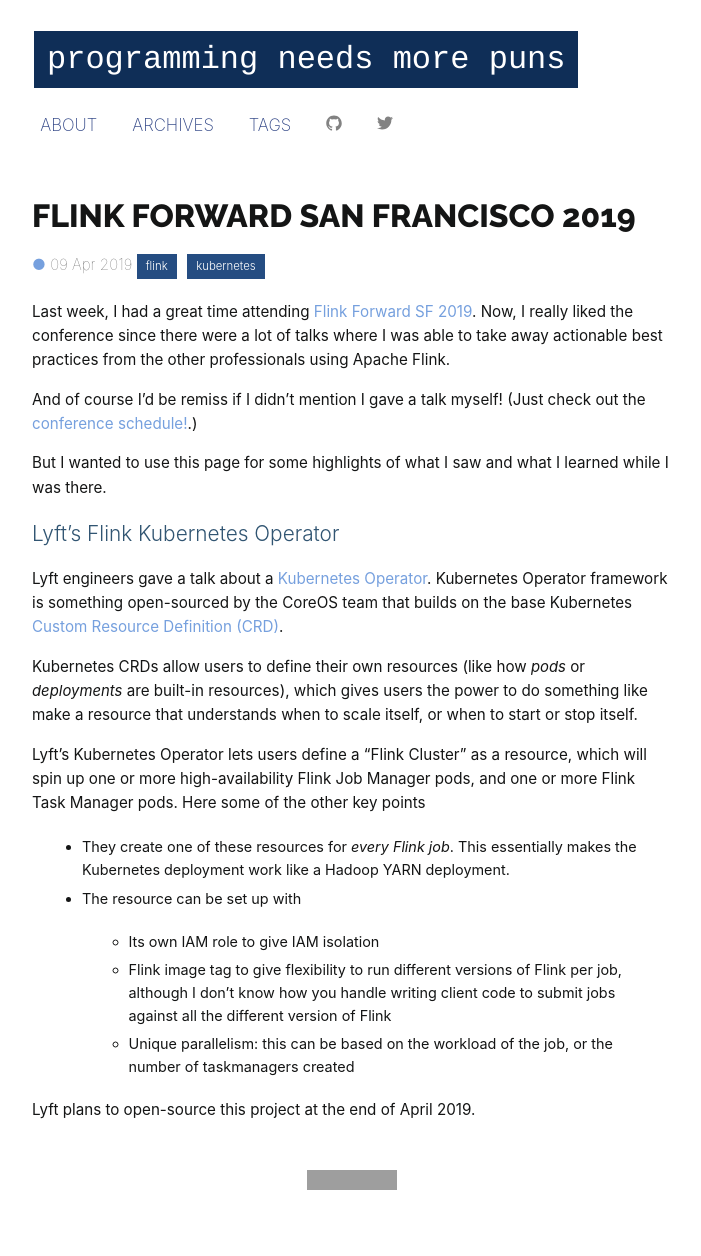
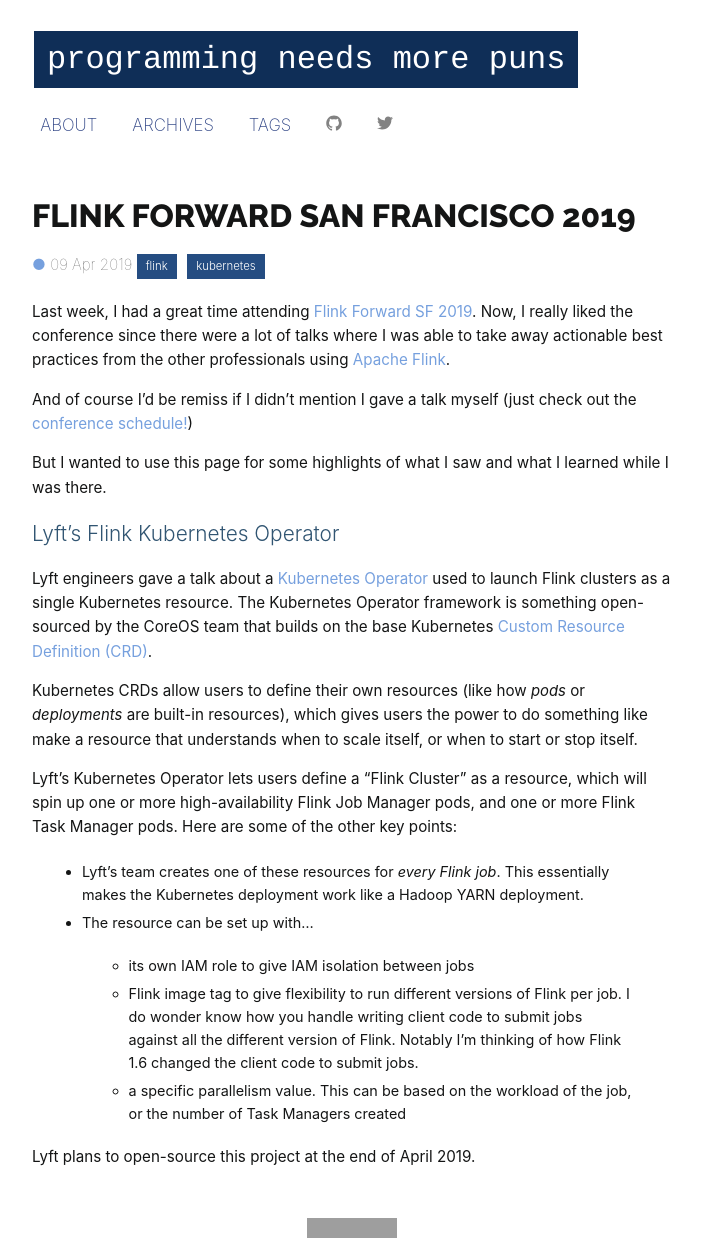
Before and after one commit to matthew-dailey/matthew-dailey.github.io, a Jekyll site: the page built from _posts/2019-04-09-flink-forward-san-francisco-2019.markdown, in a window 1280 px wide. Shown: the whole page, without its empty margins (288-989 px from the left). Built offline with Jekyll 4.4.1, drawn with Linux system fonts in a browser that asks for light colours; some web fonts are replaced; before the commit the page ends 1209 px from its top, so only the background shows below that; grey boxes are pictures that could not be loaded.

Commit message:
Wording and phrasing fixes

```diff
--- a/_posts/2019-04-09-flink-forward-san-francisco-2019.markdown
+++ b/_posts/2019-04-09-flink-forward-san-francisco-2019.markdown
@@ -6,17 +6,18 @@
 ---
 
 Last week, I had a great time attending [Flink Forward SF 2019](https://sf-2019.flink-forward.org/).
-Now, I really liked the conference since there were a lot of talks where I was able to take away actionable best practices from the other professionals using Apache Flink.
+Now, I really liked the conference since there were a lot of talks where I was able to take away actionable best practices from the other professionals using [Apache Flink](https://flink.apache.org/).
 
-And of course I'd be remiss if I didn't mention I gave a talk myself!
-(Just check out the [conference schedule!](https://sf-2019.flink-forward.org/conference-program).)
+And of course I'd be remiss if I didn't mention I gave a talk myself
+(just check out the [conference schedule!](https://sf-2019.flink-forward.org/conference-program))
 
 But I wanted to use this page for some highlights of what I saw and what I learned while I was there.
 
 ##  Lyft's Flink Kubernetes Operator
 
-Lyft engineers gave a talk about a [Kubernetes Operator](https://coreos.com/operators/).
-Kubernetes Operator framework is something open-sourced by the CoreOS team that builds on the base Kubernetes
+Lyft engineers gave a talk about a [Kubernetes Operator](https://coreos.com/operators/)
+used to launch Flink clusters as a single Kubernetes resource.
+The Kubernetes Operator framework is something open-sourced by the CoreOS team that builds on the base Kubernetes
 [Custom Resource Definition (CRD)](https://kubernetes.io/docs/concepts/extend-kubernetes/api-extension/custom-resources/).
 
 Kubernetes CRDs allow users to define their own resources (like how _pods_ or _deployments_ are built-in resources),
@@ -25,11 +26,13 @@
 
 Lyft's Kubernetes Operator lets users define a "Flink Cluster" as a resource,
 which will spin up one or more high-availability Flink Job Manager pods, and one or more Flink Task Manager pods.
-Here some of the other key points
-* They create one of these resources for _every Flink job_.  This essentially makes the Kubernetes deployment work like a Hadoop YARN deployment.
-* The resource can be set up with
-  * Its own IAM role to give IAM isolation
-  * Flink image tag to give flexibility to run different versions of Flink per job, although I don't know how you handle writing client code to submit jobs against all the different version of Flink
-  * Unique parallelism: this can be based on the workload of the job, or the number of taskmanagers created
+Here are some of the other key points:
+* Lyft's team creates one of these resources for _every Flink job_.  This essentially makes the Kubernetes deployment work like a Hadoop YARN deployment.
+* The resource can be set up with...
+  * its own IAM role to give IAM isolation between jobs
+  * Flink image tag to give flexibility to run different versions of Flink per job.
+I do wonder know how you handle writing client code to submit jobs against all the different version of Flink.
+Notably I'm thinking of how Flink 1.6 changed the client code to submit jobs.
+  * a specific parallelism value. This can be based on the workload of the job, or the number of Task Managers created
 
 Lyft plans to open-source this project at the end of April 2019.
```
